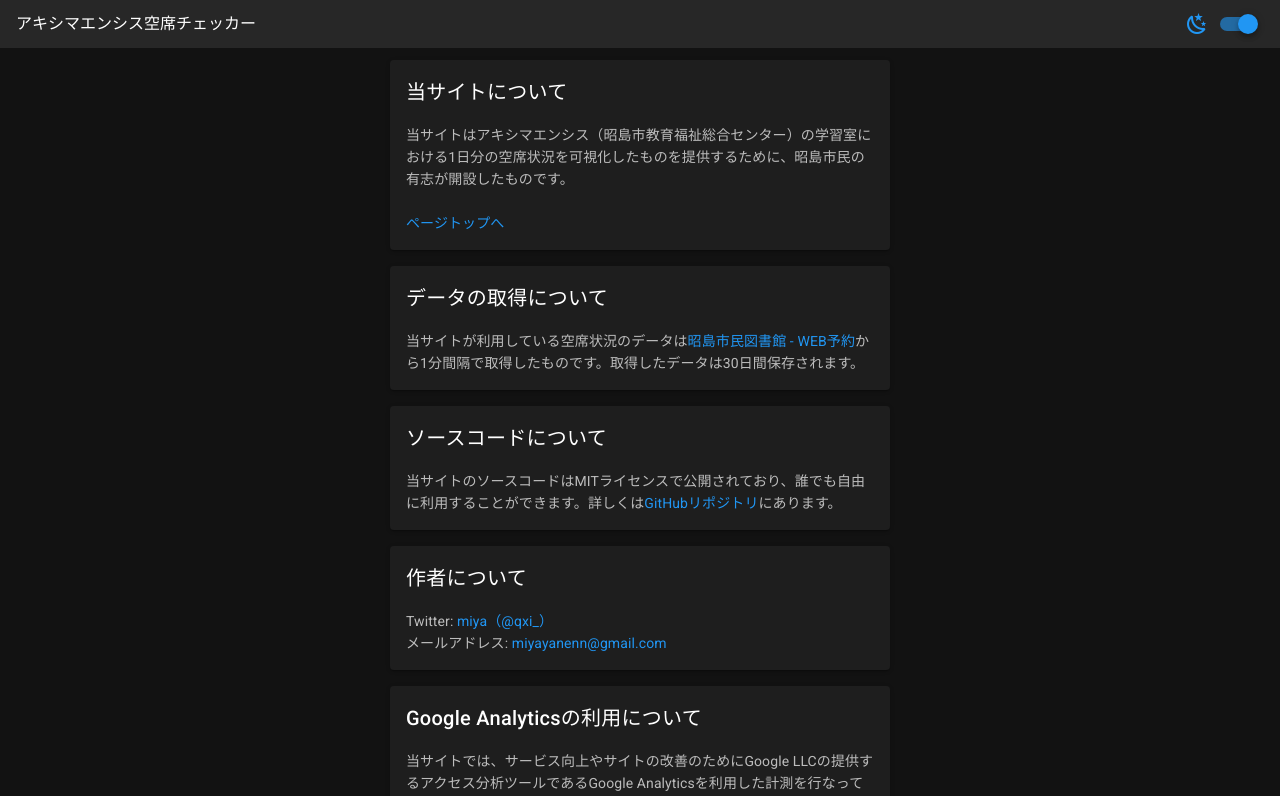
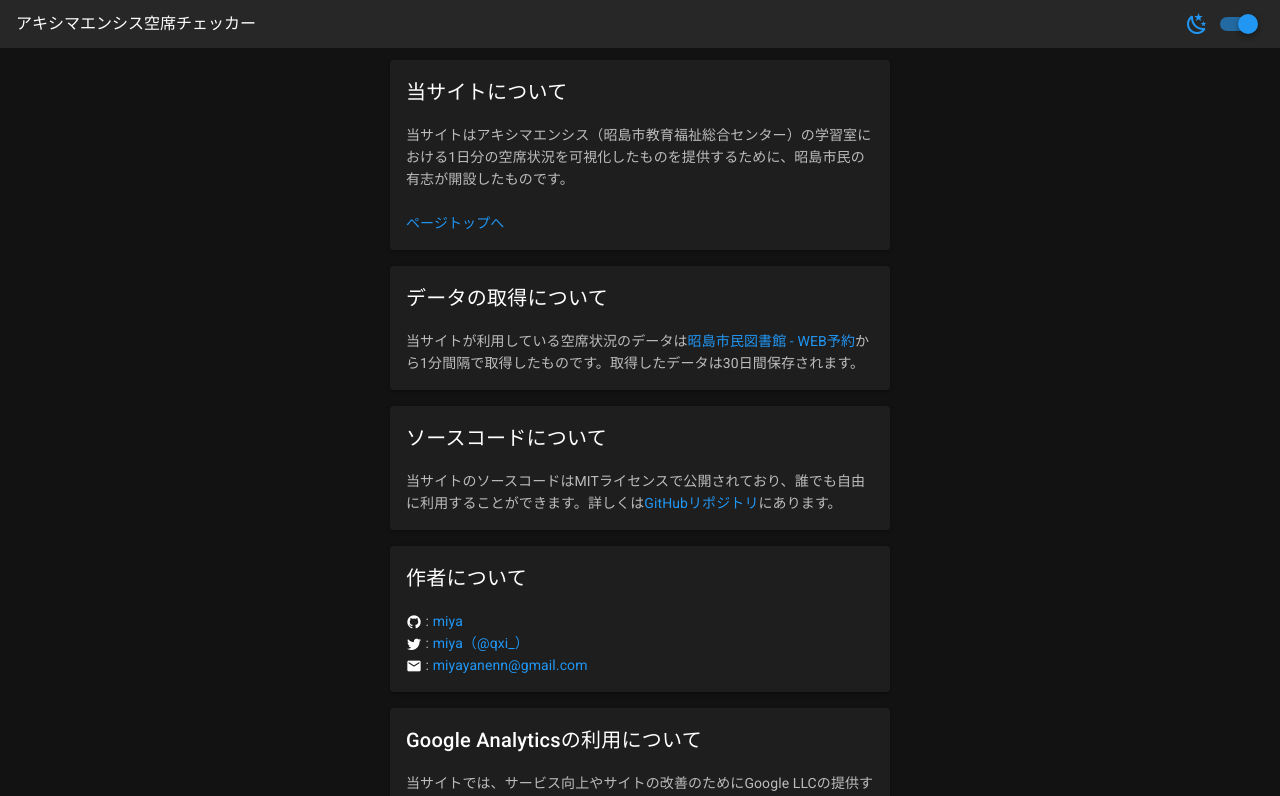
Before and after one commit to akishima-ensis/seat-availability-checker, a Vue app: page /about in a window 1280 px wide. Shown: the top 796 px of the page. Built offline with nearby package versions, Linux system fonts and the light colour scheme; no server answers.

Commit message:
:art: アイコンに変更

```diff
--- a/src/components/About.vue
+++ b/src/components/About.vue
@@ -33,8 +33,9 @@
         作者について
       </v-card-title>
       <v-card-text>
-        Twitter: <a href="https://twitter.com/qxi_">miya（@qxi_）</a><br>
-        メールアドレス: <a href="mailto:miyayanenn@gmail.com">miyayanenn@gmail.com</a>
+        <v-icon small>mdi-github</v-icon> : <a href="https://github.com/miya">miya</a><br>
+        <v-icon small>mdi-twitter</v-icon> : <a href="https://twitter.com/qxi_">miya（@qxi_）</a><br>
+        <v-icon small>mdi-email</v-icon> : <a href="mailto:miyayanenn@gmail.com">miyayanenn@gmail.com</a>
       </v-card-text>
     </v-card>
 
```
